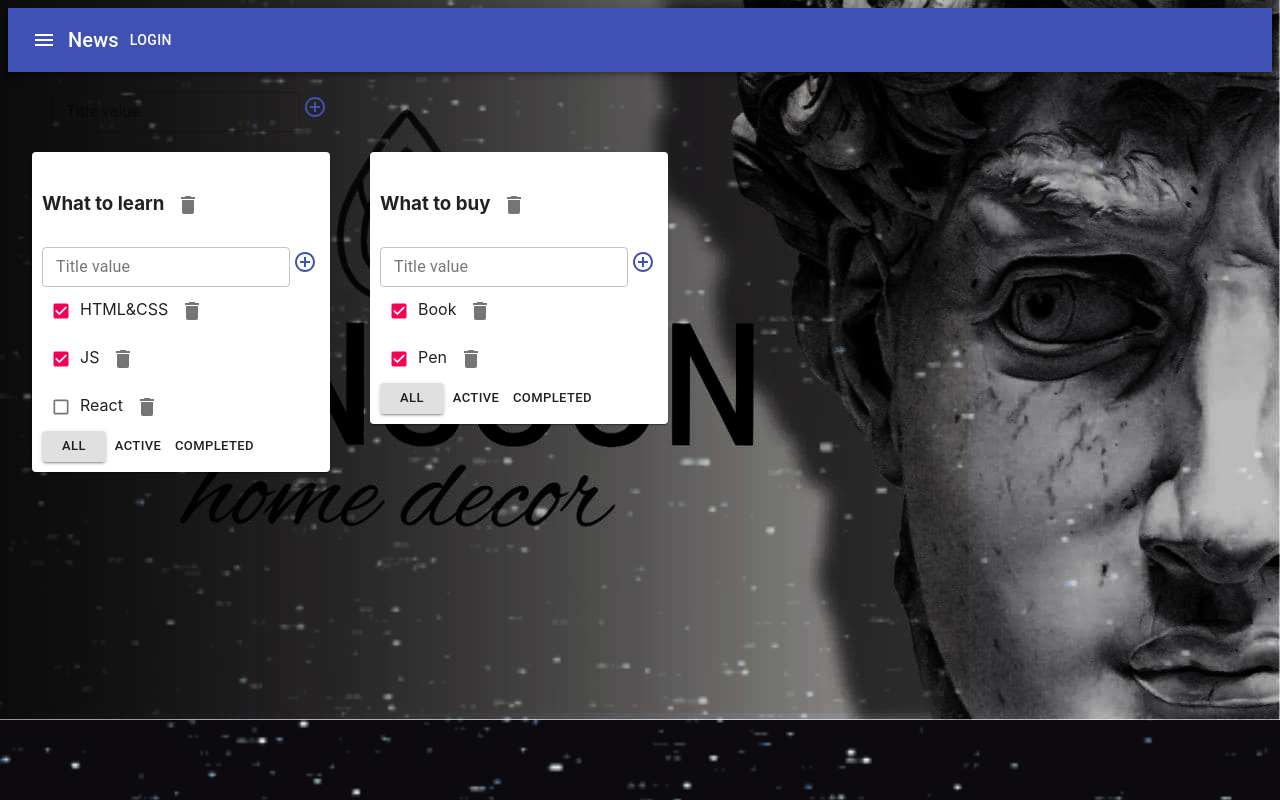
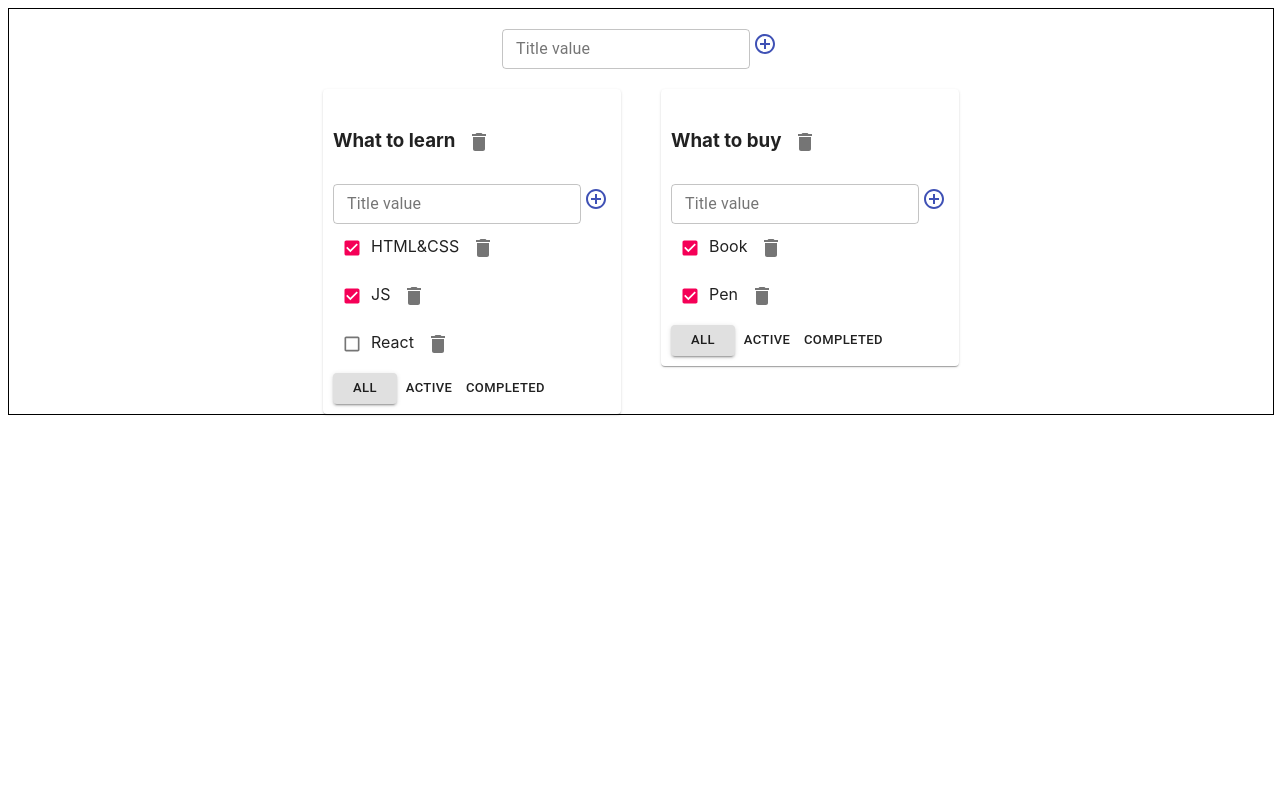
Before and after one commit to karanzhenya/todolistTS, a React (Create React App) app: page / in a window 1280 px wide. Built offline with nearby package versions, Linux system fonts and the light colour scheme.

Commit message:
reducers

```diff
--- a/src/AddItemForm.tsx
+++ b/src/AddItemForm.tsx
@@ -1,5 +1,5 @@
 import React, {ChangeEvent, KeyboardEvent, useState} from "react";
-import {Button, IconButton, TextField} from "@material-ui/core";
+import {Button, Container, IconButton, TextField} from "@material-ui/core";
 import {ControlPoint} from "@material-ui/icons";
 
 type AddItemFormPropsType = {
--- a/src/App.css
+++ b/src/App.css
@@ -1,5 +1,9 @@
 .todolist {
-    border: 1px solid whitesmoke;
+    border: 2px solid whitesmoke;
     border-radius: 5px;
     padding: 5px;
 }
+.App {
+    border: 1px solid black;
+    width: 100%;
+}
--- a/src/App.tsx
+++ b/src/App.tsx
@@ -108,7 +108,7 @@ function App() {
     }
     return (
         <div className="App">
-            <AppBar position="static">
+            {/*<AppBar position="static">
                 <Toolbar>
                     <IconButton edge="start" color="inherit" aria-label="menu">
                         <Menu/>
@@ -118,12 +118,12 @@ function App() {
                     </Typography>
                     <Button color="inherit">Login</Button>
                 </Toolbar>
-            </AppBar>
+            </AppBar>*/}
             <Container fixed>
-                <Grid container style={{padding: "20px"}}>
+                <Grid container style={{padding: "20px", justifyContent: "center"}} >
                     <AddItemForm addItem={addTodolist}/>
                 </Grid>
-                <Grid container spacing={5}>
+                <Grid container spacing={5} style={{justifyContent: "center"}}>
                     {
                         todolists.map((tl) => {
                             let tasksForTodolist = tasksObj[tl.id];
--- a/src/Todolist.tsx
+++ b/src/Todolist.tsx
@@ -78,7 +78,7 @@ export function Todolist(props: PropsType) {
                 </div>
             })}
         </div>
-        <div>
+        <div style={{paddingTop: "5px"}}>
             <Button size={"small"} variant={props.filter === "all" ? "contained" : "text"} onClick={onAllClickHandler}>All
             </Button>
             <Button size={"small"} variant={props.filter === "active" ? "contained" : "text"} onClick={onActiveClickHandler}>Active
--- a/src/index.css
+++ b/src/index.css
@@ -1,9 +1,9 @@
 body {
-  background: url(gifka.gif), url(img2.jpg) no-repeat;
+ /* background: url(gifka.gif), url(img2.jpg) no-repeat;
   background-size: 100%;
   position: relative;
 
-  background-blend-mode: soft-light;
+  background-blend-mode: soft-light;*/
 
 
   font-family: -apple-system, BlinkMacSystemFont, 'Segoe UI', 'Roboto', 'Oxygen',
```
Also changed, not shown: 1 other file (tests, documents, lock files or other folders).
